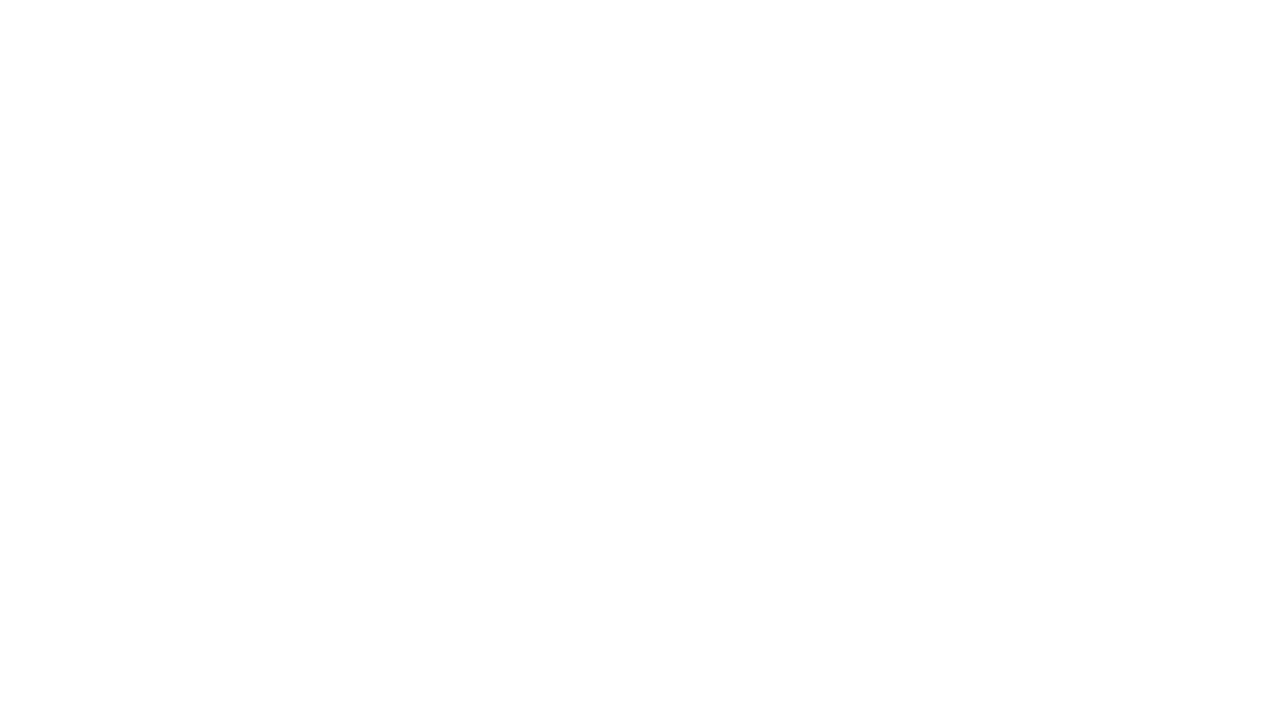
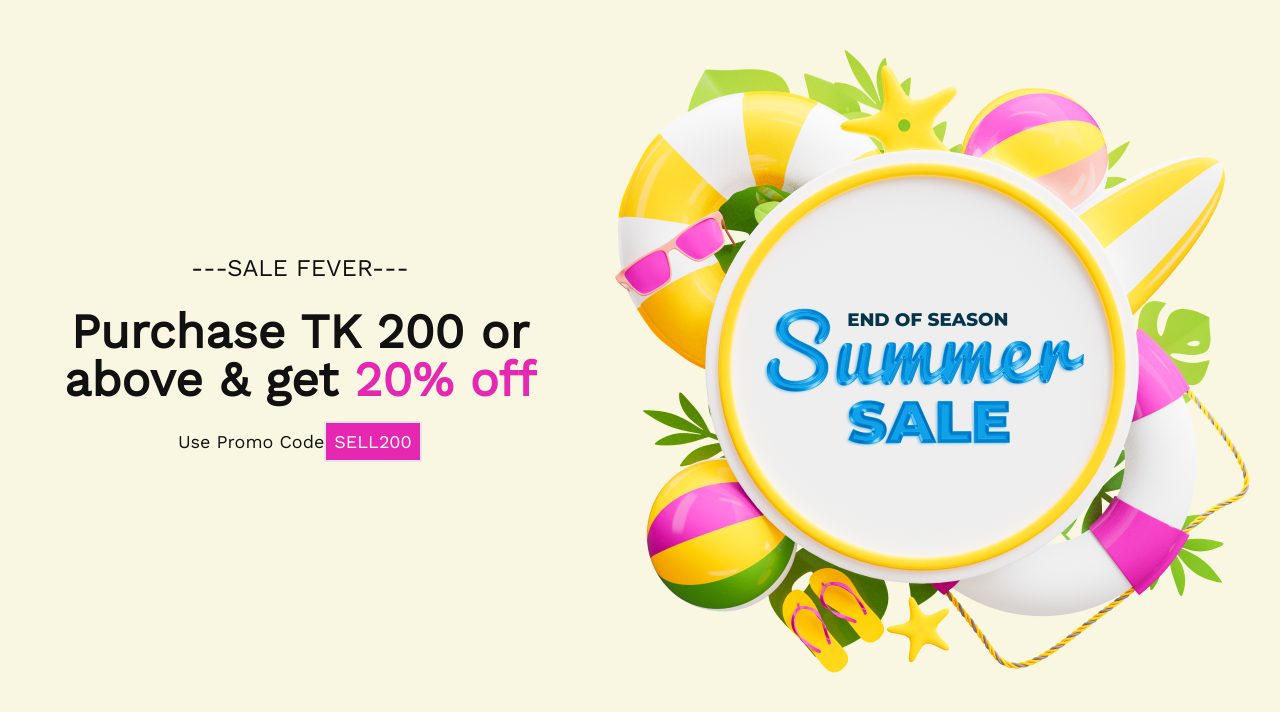
Before and after one commit to rajalishikh/A-summer-sale-website, a plain HTML site: page index.html in a window 1280 px wide. Drawn offline with nearby package versions, Linux system fonts and the light colour scheme.

Commit message:
add my banner section

```diff
--- a/index.html
+++ b/index.html
@@ -19,5 +19,34 @@
       }
     </style>
   </head>
-  <body></body>
+  <body>
+    <!-- start my header section  -->
+    <header class="bg-[#F9F6E2] min-h-screen">
+      <section class="flex justify-between flex-col lg:flex-row">
+        <!-- my banner section text -->
+        <div class="flex just justify-center items-center">
+          <div class="text-center ml-16">
+            <h3 class="text-[#111] font-medium text-2xl mb-6">
+              ---SALE FEVER---
+            </h3>
+            <h1 class="text-[#111] font-bold text-5xl mb-6">
+              Purchase TK 200 or<br />above & get
+              <span class="text-[#E527B2]">20% off</span>
+            </h1>
+            <p class="text-lg text-[#111] font-medium">
+              Use Promo Code<span
+                class="border-solid border-2 border-[#E527B2]rounded-lg p-2 bg-[#E527B2] text-white"
+                >SELL200</span
+              >
+            </p>
+          </div>
+        </div>
+
+        <!-- my banner section picture -->
+        <div>
+          <img src="images/Summer 1.png" alt="" srcset="" />
+        </div>
+      </section>
+    </header>
+  </body>
 </html>
```
